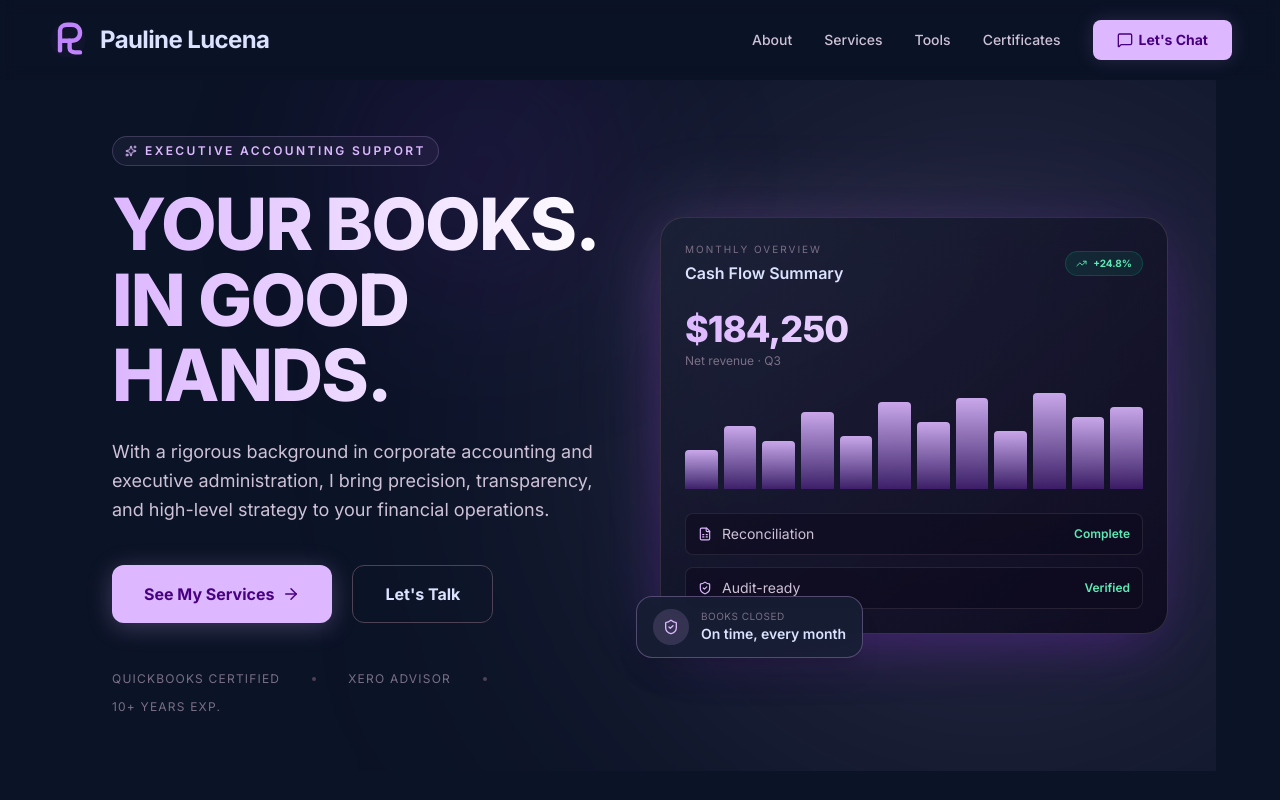
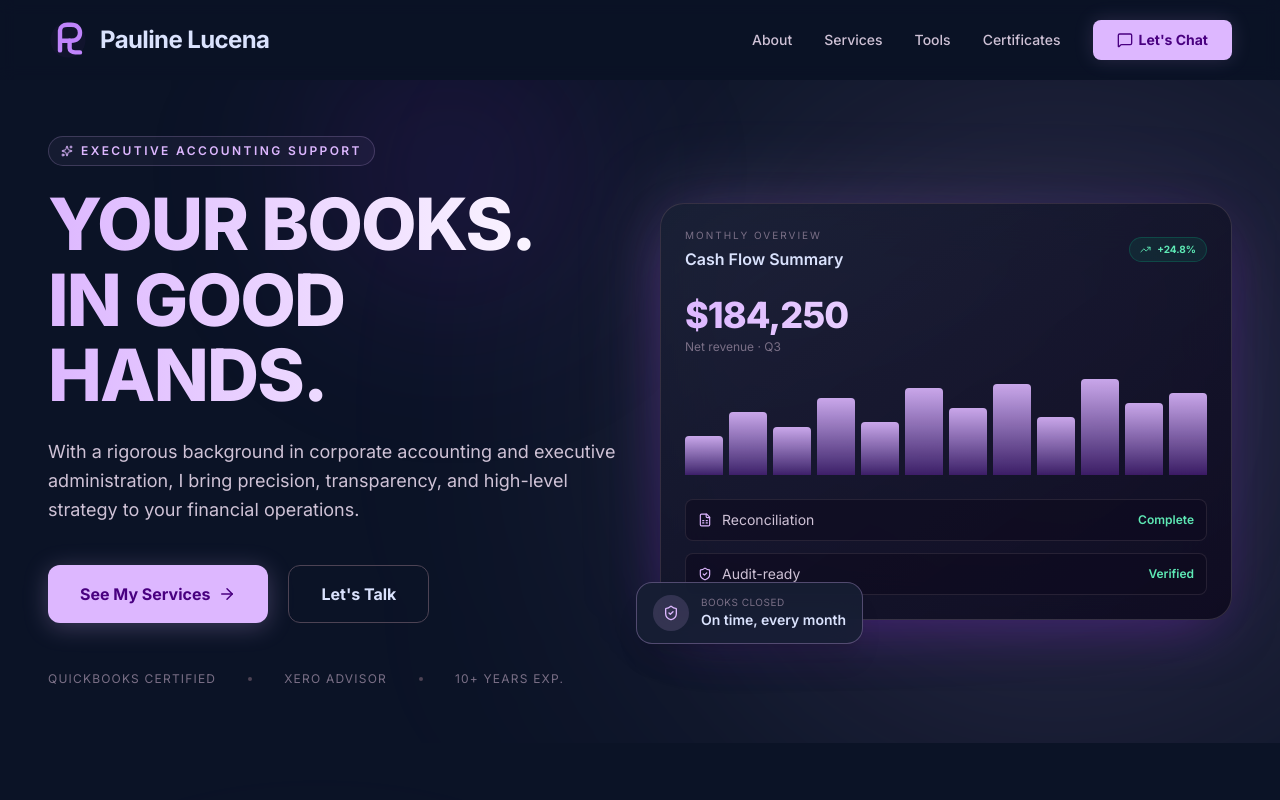
Before and after one commit to paulinelucena/Pauline-Portfolio, a React (Vite) app: page / in a window 1280 px wide. Shown: the top 800 px of the page. Built offline with nearby package versions, Linux system fonts and the light colour scheme.

Commit message:
Update Hero.tsx

```diff
--- a/src/components/Hero.tsx
+++ b/src/components/Hero.tsx
@@ -5,7 +5,8 @@ export default function Hero() {
   return (
     <section
       id="hero"
-      className="relative flex items-center overflow-hidden px-6 md:px-12 max-w-6xl mx-auto py-10 md:py-14"
+      // Changed max-w-6xl to max-w-7xl to match the Header component container width
+      className="relative flex items-center overflow-hidden px-6 md:px-12 max-w-7xl mx-auto py-10 md:py-14"
     >
       {/* Decorative Glow Elements */}
       <div className="absolute -right-32 top-1/2 -translate-y-1/2 w-[400px] md:w-[700px] h-[400px] md:h-[700px] bg-[#ddb7ff]/15 rounded-full blur-[120px] md:blur-[160px] pointer-events-none" />
```
